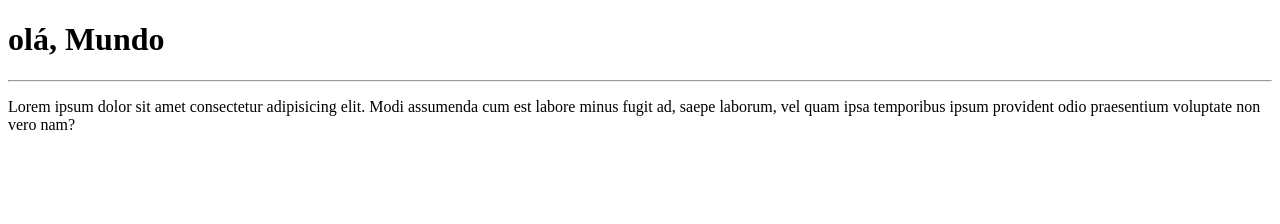
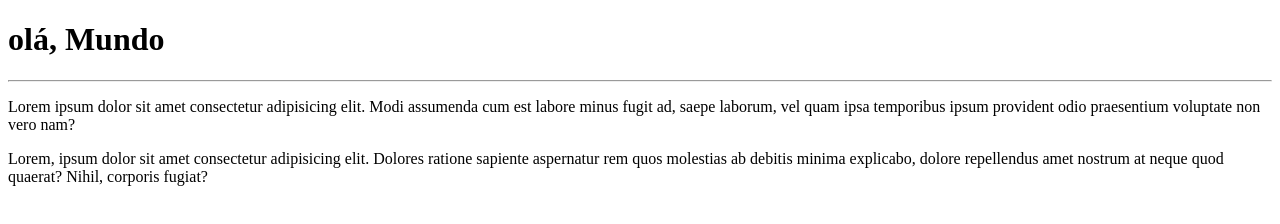
Before and after one commit to daynor-dev/ola-mundo, a plain HTML site: page index.html in a window 1280 px wide. Drawn offline with Linux system fonts and the light colour scheme.

Commit message:
comit_descrip

```diff
--- a/index.html
+++ b/index.html
@@ -9,5 +9,7 @@
 <h1>olá, Mundo</h1>
 <hr>
     <p>Lorem ipsum dolor sit amet consectetur adipisicing elit. Modi assumenda cum est labore minus fugit ad, saepe laborum, vel quam ipsa temporibus ipsum provident odio praesentium voluptate non vero nam?</p>
+    Lorem, ipsum dolor sit amet consectetur adipisicing elit. Dolores ratione sapiente aspernatur rem quos molestias ab debitis minima explicabo, dolore repellendus amet nostrum at neque quod quaerat? Nihil, corporis fugiat?
+
 </body>
 </html>
```
